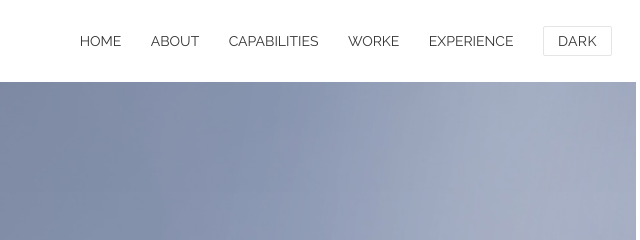
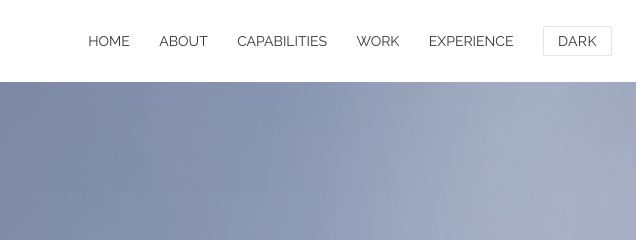
Before and after one commit to CC-amy/Portfolio_CC, a plain HTML site: page index.html in a window 1280 px wide. Shown: the top 240 px of the page, 593-1233 px from the left. Drawn offline with Linux system fonts and the light colour scheme; a web font is replaced by a local one.

Commit message:
Update index.html

```diff
--- a/index.html
+++ b/index.html
@@ -21,7 +21,7 @@
         <a href="#home">HOME</a>
         <a href="#about">ABOUT</a>
         <a href="#capability">CAPABILITIES</a>
-        <a href="#work">WORKE</a>
+        <a href="#work">WORK</a>
         <a href="#experience">EXPERIENCE</a>
         <button class="theme-toggle" type="button" aria-pressed="false">
           DARK
```
